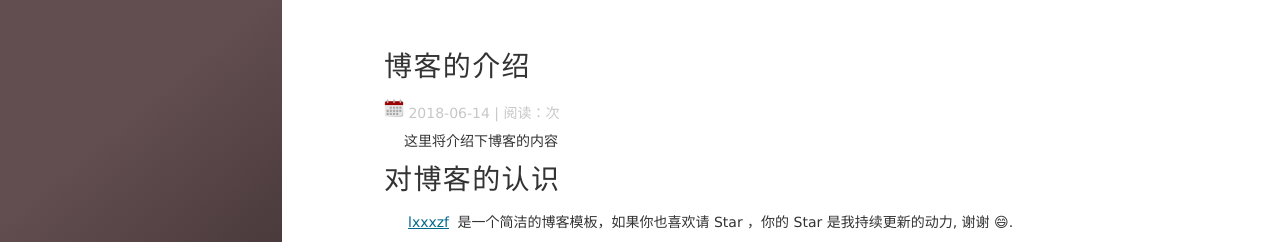
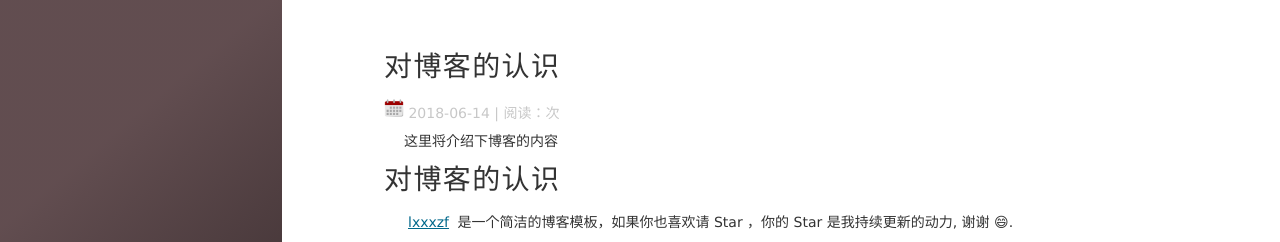
Before and after one commit to lxxxzf/lxxxzf.github.io, a Jekyll site: the page built from _posts/2018-06-14-对博客的认识.md, in a window 1280 px wide and 900 px high. Shown: the top 242 px of the window. Built offline with Jekyll 4.4.1, drawn with Linux system fonts in a browser that asks for light colours; nearby versions of some CDN libraries; comment, search, counter and statistics services are not loaded.

Commit message:
Update 2018-06-14-对博客的认识.md

```diff
--- a/_posts/2018-06-14-对博客的认识.md
+++ b/_posts/2018-06-14-对博客的认识.md
@@ -1,6 +1,6 @@
 ---
 layout: post
-title: "博客的介绍"
+title: "对博客的认识"
 date: 2018-06-14 10:10
 description: "对博客的认识"
 tag: 博客
```
